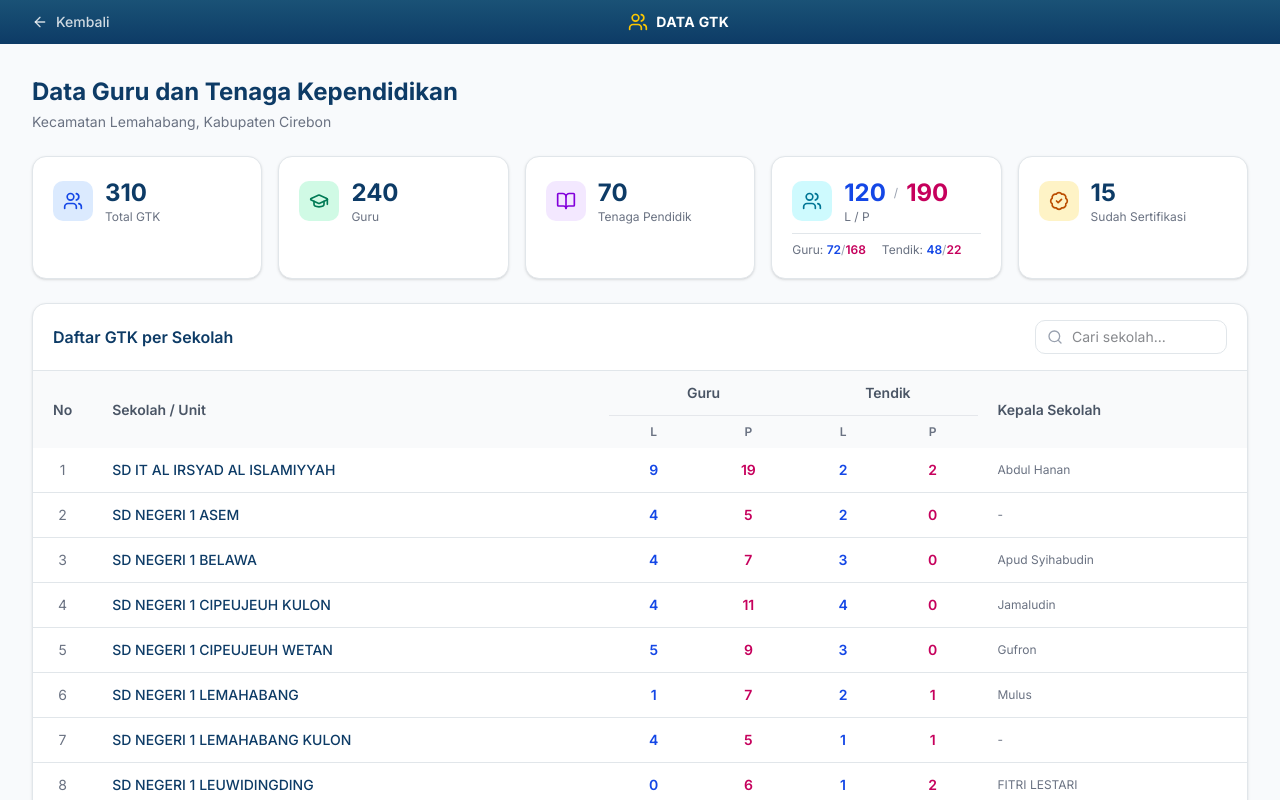
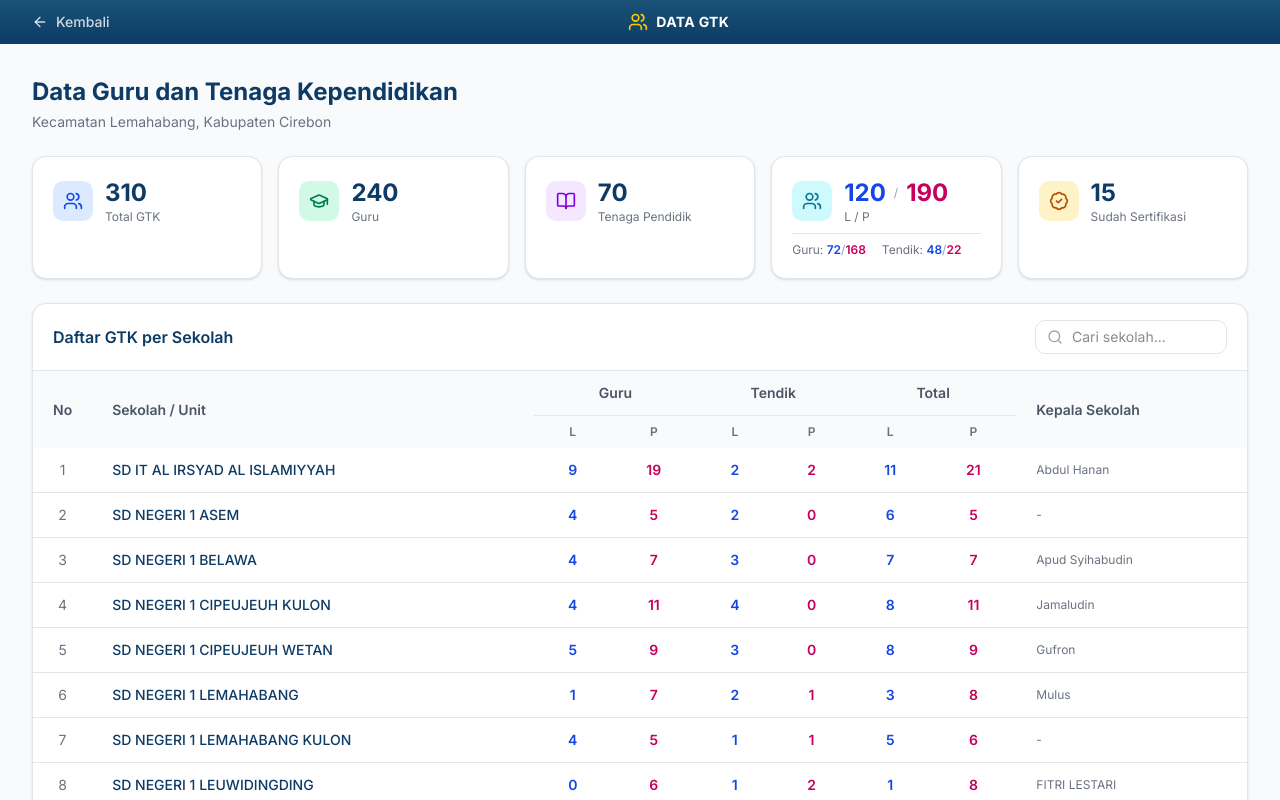
Before and after one commit to bankyan80/portal-korwil, a Next.js app: page /data-gtk in a window 1280 px wide. Shown: the top 800 px of the page. Built offline with nearby package versions, Linux system fonts and the light colour scheme; no server answers; the database is empty.

Commit message:
fix tabel data-gtk: tambah kolom Total L/P

```diff
--- a/src/app/data-gtk/page.tsx
+++ b/src/app/data-gtk/page.tsx
@@ -209,9 +209,12 @@ export default function DataGTKPage() {
                     <th rowSpan={2} className="px-5 py-3 font-semibold text-gray-600">Sekolah / Unit</th>
                     <th colSpan={2} className="px-5 py-3 font-semibold text-gray-600 text-center border-b border-gray-200">Guru</th>
                     <th colSpan={2} className="px-5 py-3 font-semibold text-gray-600 text-center border-b border-gray-200">Tendik</th>
+                    <th colSpan={2} className="px-5 py-3 font-semibold text-gray-600 text-center border-b border-gray-200">Total</th>
                     <th rowSpan={2} className="px-5 py-3 font-semibold text-gray-600">Kepala Sekolah</th>
                   </tr>
                   <tr className="bg-gray-50">
+                    <th className="px-3 py-2 font-semibold text-gray-500 text-center text-xs">L</th>
+                    <th className="px-3 py-2 font-semibold text-gray-500 text-center text-xs">P</th>
                     <th className="px-3 py-2 font-semibold text-gray-500 text-center text-xs">L</th>
                     <th className="px-3 py-2 font-semibold text-gray-500 text-center text-xs">P</th>
                     <th className="px-3 py-2 font-semibold text-gray-500 text-center text-xs">L</th>
@@ -223,10 +226,12 @@ export default function DataGTKPage() {
                     <tr key={item.name} className="hover:bg-blue-50/50 transition-colors">
                       <td className="px-5 py-3 text-gray-500 text-center">{i + 1}</td>
                       <td className="px-5 py-3 font-medium text-[#0d3b66]">{item.name}</td>
-                      <td className="px-5 py-3 text-center font-semibold text-blue-700">{item.teachers_l || 0}</td>
-                      <td className="px-5 py-3 text-center font-semibold text-pink-700">{item.teachers_p || 0}</td>
-                      <td className="px-5 py-3 text-center font-semibold text-blue-700">{item.staff_l || 0}</td>
-                      <td className="px-5 py-3 text-center font-semibold text-pink-700">{item.staff_p || 0}</td>
+                      <td className="px-5 py-3 text-center font-semibold text-blue-700">{(item.teachers_l || 0)}</td>
+                      <td className="px-5 py-3 text-center font-semibold text-pink-700">{(item.teachers_p || 0)}</td>
+                      <td className="px-5 py-3 text-center font-semibold text-blue-700">{(item.staff_l || 0)}</td>
+                      <td className="px-5 py-3 text-center font-semibold text-pink-700">{(item.staff_p || 0)}</td>
+                      <td className="px-5 py-3 text-center font-semibold text-blue-700">{(item.teachers_l || 0) + (item.staff_l || 0)}</td>
+                      <td className="px-5 py-3 text-center font-semibold text-pink-700">{(item.teachers_p || 0) + (item.staff_p || 0)}</td>
                       <td className="px-5 py-3 text-gray-500 text-xs">{item.headmaster || '-'}</td>
                     </tr>
                   ))}
```
